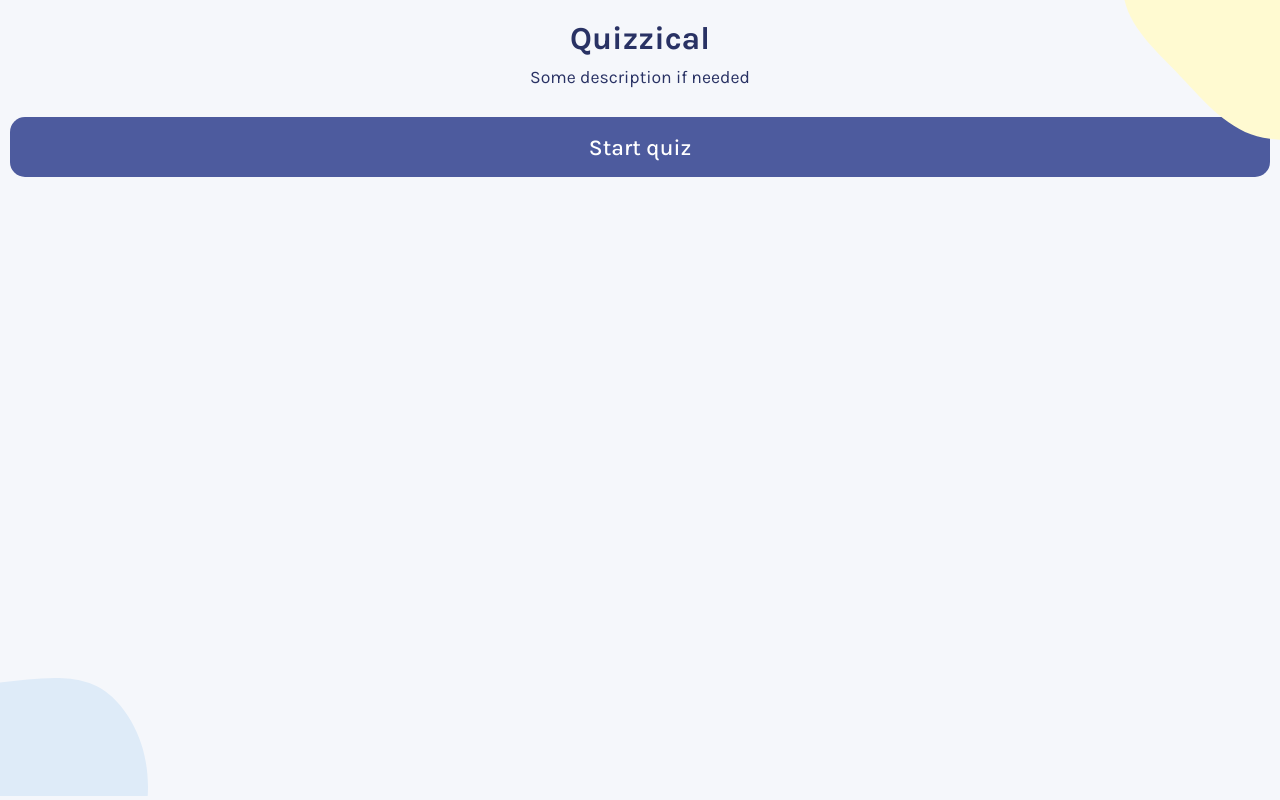
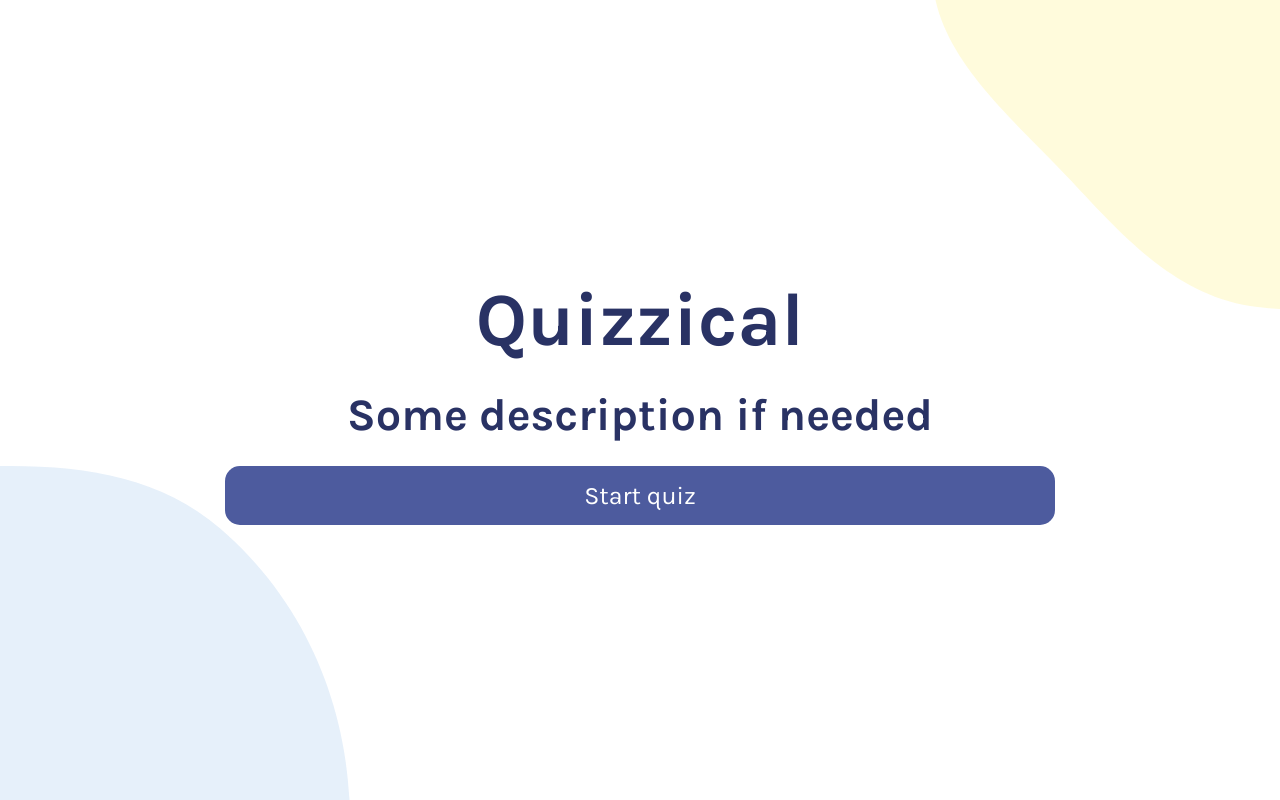
Before and after one commit to absolutechy/Quzzical, a React (Vite) app: page / in a window 1280 px wide. Built offline with nearby package versions, Linux system fonts and the light colour scheme.

Commit message:
fixed styling on css components and added comments

```diff
--- a/src/App.css
+++ b/src/App.css
@@ -3,6 +3,24 @@
   --dark-blue: #293264;
   --light-blue: #d6dbf5;
   --medium-blue: #4d5b9e;
+}
+
+/* blob styles */
+.top-blob,
+.bottom-blob {
+  width: 350px;
+  position: fixed;
+  z-index: -1;
+  opacity: 0.75;
+}
+.top-blob {
+  top: 0;
+  right: 0;
+}
+
+.bottom-blob {
+  bottom: 0;
+  left: 0;
 }
 
 * {
@@ -11,97 +29,102 @@
   color: var(--dark-blue);
 }
 
+/* general styles */
 body {
-  background-color: var(--bg-color);
   font-family: 'karla', sans-serif;
 }
 
-.top-blob {
-  position: fixed;
-  top: 0;
-  right: 0;
+/* style to hide inputs */
+input[type='radio'] {
+  display: none;
 }
 
-.bottom-blob {
-  position: fixed;
-  bottom: 0;
-  left: 0;
-}
-
-h1 {
-  margin-bottom: 10px;
-}
-
-p {
-  margin-bottom: 30px;
-  font-weight: 400;
-  font-size: 1.1rem;
-}
-
-button {
+.btn {
   background-color: var(--medium-blue);
   color: white;
   width: 100%;
-  height: 60px;
   border: none;
+  padding: 15px;
   border-radius: 15px;
   cursor: pointer;
-  text-align: center;
-  font-family: 'Karla', sans-serif;
-  font-size: 1.4rem;
-  font-weight: 500;
-  line-height: normal;
+  font-family: inherit;
+  font-size: 25px;
+  font-weight: inherit;
 }
 
-/* Quiz Container Styles */
+/* start page styles */
 
-form {
-  width: 100%;
-  max-width: 850px;
-  margin: 0 auto;
-}
-
-.quiz-container {
-  padding: 20px 10px;
+.start-page {
+  height: 100dvh;
   display: flex;
   flex-direction: column;
   justify-content: center;
   align-items: center;
-  flex-wrap: wrap;
+  gap: 25px;
+  width: 100%;
+  max-width: 850px;
+  margin: 0 auto;
+  padding: 10px;
+  text-align: center;
 }
-.question {
-  font-size: 1.4rem;
+.start-page h1 {
+  font-size: 75px;
+}
+.start-page h2 {
+  font-size: 45px;
+}
+
+/* quiz page styles */
+.quiz-container form {
+  display: flex;
+  flex-direction: column;
+  gap: 25px;
+  width: 100%;
+  max-width: 850px;
+  margin: 0 auto;
+  padding: 20px 10px;
+}
+.score {
+  font-size: 25px;
+  text-align: center;
+  /* question card page component styles */
+  .question-card {
+    display: flex;
+    flex-direction: column;
+    gap: 20px;
+    padding-bottom: 45px;
+    border-bottom: 1px solid var(--dark-blue);
+  }
+
+  .question-card--title {
+    font-size: 25px;
     font-weight: 700;
     margin-bottom: 20px;
   }
 
-.option-input.radio {
-  position: absolute;
-  clip: rect(0, 0, 0, 0);
+  .question-card--answer-options {
+    font-size: 18px;
+    display: flex;
+    justify-content: space-between;
+    flex-wrap: wrap;
+    gap: 10px;
   }
 
-.optionsContainer {
+  .question-card--answer--options__option {
+    background-color: transparent;
+    padding: 10px;
     display: flex;
+    justify-content: center;
     align-items: center;
-  justify-content: space-evenly;
+    border: 1px solid rgb(123, 123, 242);
+    border-radius: 10px;
+    font-size: inherit;
+    min-width: 100px;
+    cursor: pointer;
+  }
 }
 
-/* .option {
-  display: flex;
-  flex-wrap: wrap;
-  width: 200px;
-  text-align: center;
-  padding: 10px;
-  border: 1px solid var(--dark-blue);
-  border-radius: 12px;
-  font-weight: 500;
-  cursor: pointer;
-} */
-
-.all-options {
-  opacity: 0.5;
-}
-
+/* Selected option styles */
 .selected {
   background-color: var(--light-blue);
   border: none;
@@ -117,25 +140,21 @@ form {
   background-color: #f8bcbc;
   border: none;
 }
-
-.line {
-  margin-top: 1.5em;
-  margin-bottom: 1.5em;
-  width: 100%;
-  border-bottom: 2px solid #dbdef0;
+/* media queries */
+@media (max-width: 768px) {
+  .start-page {
+    /* spread the items on the start page out a bit */
+    justify-content: space-evenly;
   }
 
-@media (max-width: 768px) {
-  .optionsContainer {
+  /* have question selectors go to columns */
+  .question-card--answer-options {
     flex-direction: column;
     gap: 15px;
   }
+  /* remove "blobs" */
   .top-blob,
   .bottom-blob {
     display: none;
   }
-  .option-div {
-    width: 100%;
-    background-color: red;
 }
-}
--- a/src/App.jsx
+++ b/src/App.jsx
@@ -1,6 +1,8 @@
 import { useState, useEffect } from 'react';
 import Questions from './components/Questions.jsx';
 import StartingPage from './components/StartingPage.jsx';
+import topBlob from './assets/blob5.svg';
+import bottomBlob from './assets/blobs.svg';
 import './App.css';
 
 function App() {
@@ -13,7 +15,7 @@ function App() {
   useEffect(() => {
     if (start) {
       fetch(
-        'https://opentdb.com/api.php?amount=10&category=18&difficulty=easy&type=multiple'
+        'https://opentdb.com/api.php?amount=5&category=18&difficulty=easy&type=multiple'
       )
         .then((res) => res.json())
         .then((data) => {
@@ -69,47 +71,24 @@ function App() {
   };
 
   return (
-    <div className="quiz-container">
-      <div className="top-blob">
-        <svg
-          xmlns="http://www.w3.org/2000/svg"
-          width="158"
-          height="141"
-          viewBox="0 0 158 141"
-          fill="none"
-        >
-          <path
-            fillRule="evenodd"
-            clipRule="evenodd"
-            d="M63.4095 81.3947C35.1213 50.8508 -2.68211 21.7816 1.17274 -19.6933C5.43941 -65.599 39.854 -105.359 82.4191 -123.133C122.797 -139.994 170.035 -130.256 205.822 -105.149C235.947 -84.0141 236.823 -43.8756 246.141 -8.27104C256.17 30.0508 282.521 70.8106 260.501 103.779C237.538 138.159 188.991 143.432 147.931 138.768C112.318 134.723 87.7505 107.677 63.4095 81.3947Z"
-            fill="#FFFAD1"
-          />
-        </svg>
-      </div>
-      <div className="bottom-blob">
-        <svg
-          xmlns="http://www.w3.org/2000/svg"
-          width="148"
-          height="118"
-          viewBox="0 0 148 118"
-          fill="none"
-        >
-          <path
-            fillRule="evenodd"
-            clipRule="evenodd"
-            d="M-5.55191 4.90596C35.9614 1.77498 82.2425 -9.72149 112.306 19.1094C145.581 51.0203 155.282 102.703 142.701 147.081C130.767 189.18 93.7448 220.092 51.8208 232.476C16.5281 242.902 -15.4332 218.605 -49.1007 203.738C-85.3375 187.737 -133.641 182.993 -145.741 145.239C-158.358 105.868 -132.269 64.5881 -103.064 35.3528C-77.7328 9.99541 -41.2727 7.60006 -5.55191 4.90596Z"
-            fill="#DEEBF8"
-          />
-        </svg>
-      </div>
+    <div>
+      {/* removed svg and turned them into images - easier to work with and a lot less code - resized w/ css.  */}
+      <img className='top-blob' src={topBlob} alt='' />
+      <img className='bottom-blob' src={bottomBlob} alt='' />
       {quiz ? (
-        <form>
-          {quizArray}
-          {game && <p>{`You scored ${points()}/5 correct answers`}</p>}
-          <button onClick={handleClick}>
-            {game ? 'Play Again' : 'Check Answers'}
-          </button>
-        </form>
+        // added div around you form to more easly select it w/ class name - could have added class name directly to form I suppose
+        <div className='quiz-container'>
+          <form>
+            {quizArray}
+            {game && (
+              <p className='score'>{`You scored ${points()}/5 correct answers`}</p>
+            )}
+            {/* added class name to button */}
+            <button className='btn submit-btn' onClick={handleClick}>
+              {game ? 'Play Again' : 'Check Answers'}
+            </button>
+          </form>
+        </div>
       ) : (
         <StartingPage startQuiz={startQuiz} />
       )}
--- a/src/components/Questions.jsx
+++ b/src/components/Questions.jsx
@@ -1,3 +1,4 @@
+/* eslint-disable react/prop-types */
 import { useId, useEffect, useState } from 'react';
 import '../App.css';
 
@@ -16,6 +17,7 @@ function Questions(props) {
 
   useEffect(() => {
     setShuffledAnswers(shuffleArray([...props.options]));
+    // eslint-disable-next-line react-hooks/exhaustive-deps
   }, []);
 
   function decodeHTMLEntities(text) {
@@ -30,11 +32,11 @@ function Questions(props) {
   };
 
   const answerOptions = shuffledAnswers.map((answer, index) => (
-    <div key={index} className="option-div">
+    <div key={index} className='option-div'>
       <input
-        type="radio"
+        type='radio'
         name={`${id}q`}
-        className="option-input radio correct"
+        // moved class name down to the label since the input is hidden
         id={`${id} + q1${String.fromCharCode(97 + index)}`}
         value={answer}
         checked={selectedOption === answer}
@@ -42,14 +44,11 @@ function Questions(props) {
       />
       <label
         htmlFor={`${id} + q1${String.fromCharCode(97 + index)}`}
+        // added class name to select in css -
         className={`
-                            option
+        question-card--answer--options__option
         ${selectedOption === answer && 'selected'}
-                            ${
-                              props.correctAnswer === answer &&
-                              props.checkAnswer &&
-                              'correct'
-                            }
+        ${props.correctAnswer === answer && props.checkAnswer && 'correct'}
         ${
           props.correctAnswer !== answer &&
           props.checkAnswer &&
@@ -64,10 +63,14 @@ function Questions(props) {
     </div>
   ));
   return (
-    <div id="question1">
-      <p className="question">{decodeHTMLEntities(props.question)}</p>
-      <div className="optionsContainer">{answerOptions}</div>
-      <div className="line"></div>
+    // changed id to class name so that you couls select easier w css
+    <div className='question-card'>
+      {/* gave more descriptive class names */}
+      <p className='question-card--title'>
+        {decodeHTMLEntities(props.question)}
+      </p>
+      <div className='question-card--answer-options'>{answerOptions}</div>
+      {/* removed line at bottom and just added border to bottom of card */}
     </div>
   );
 }
--- a/src/components/StartingPage.jsx
+++ b/src/components/StartingPage.jsx
@@ -1,12 +1,17 @@
+/* eslint-disable react/prop-types */
 import '../App.css';
 
 function StartingPage(props) {
   return (
-    <>
+    // added class name to make it easeier to id in CSS
+    <div className='start-page'>
       <h1>Quizzical</h1>
-      <p>Some description if needed</p>
-      <button onClick={props.startQuiz}>Start quiz</button>
-    </>
+      <h2>Some description if needed</h2>
+      {/* gave button classname to target in css */}
+      <button className='btn start-btn' onClick={props.startQuiz}>
+        Start quiz
+      </button>
+    </div>
   );
 }
 
```
Lines whose indentation alone changed are shown as unchanged.
